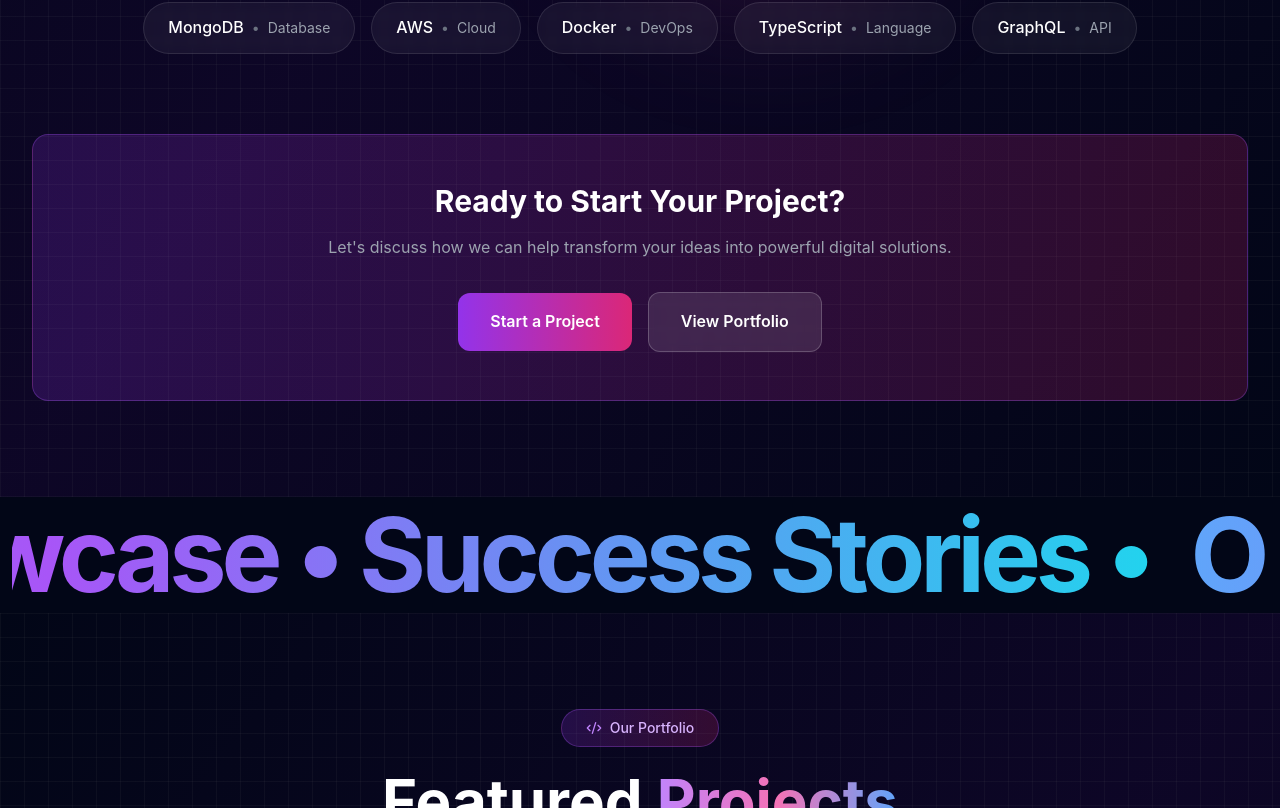
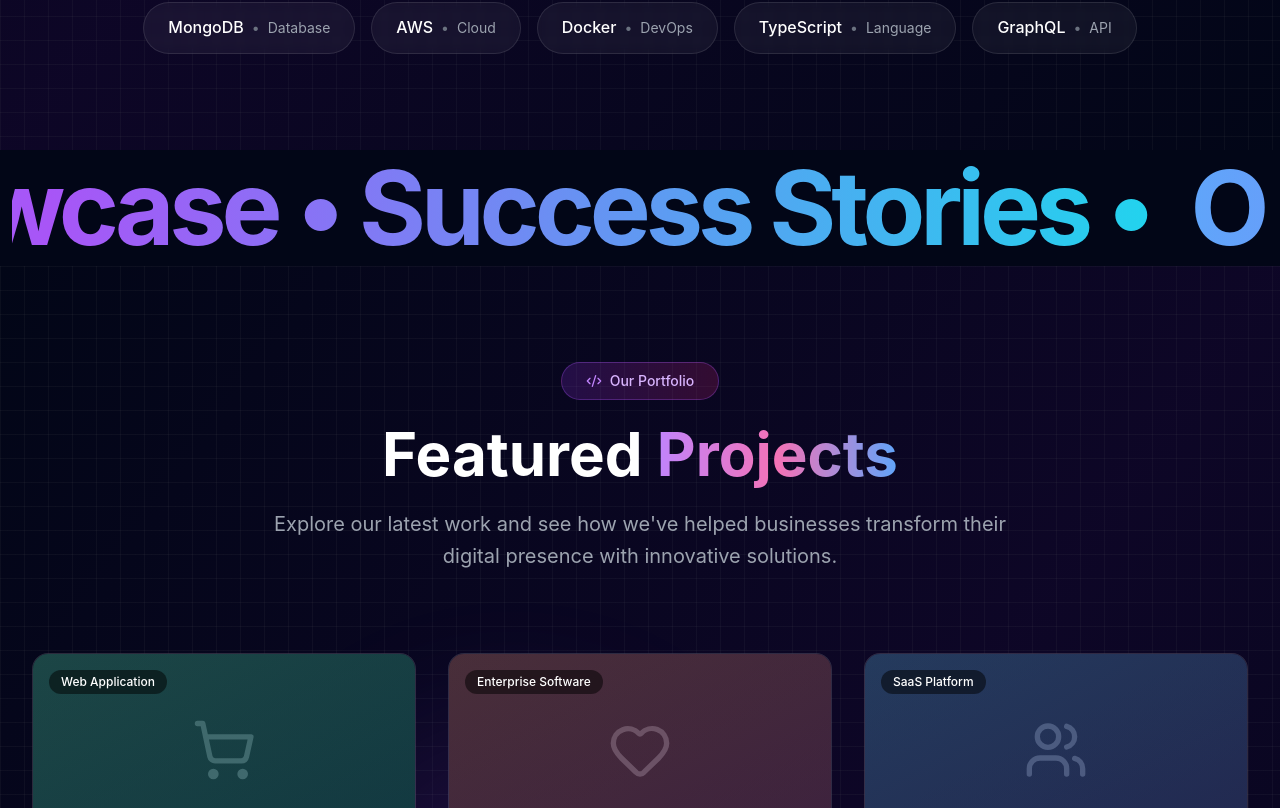
Before and after one commit to sayaji-jay/sayaji-infotech-website, a Next.js app: page / in a window 1280 px wide. Shown: the part 2812-3620 px from the top of the page. Built offline with nearby package versions, Linux system fonts and the light colour scheme.

Commit message:
Update New

```diff
--- a/components/Footer.jsx
+++ b/components/Footer.jsx
@@ -157,39 +157,6 @@ const Footer = () => {
           </motion.div>
         </div>
 
-        {/* Newsletter Section */}
-        <motion.div
-          initial={{ opacity: 0, y: 20 }}
-          whileInView={{ opacity: 1, y: 0 }}
-          transition={{ duration: 0.6, delay: 0.4 }}
-          viewport={{ once: true }}
-          className="bg-gradient-to-r from-purple-900/20 to-pink-900/20 rounded-2xl border border-purple-500/20 p-8 mb-12"
-        >
-          <div className="text-center max-w-2xl mx-auto">
-            <h3 className="text-2xl font-bold text-white mb-4">
-              Stay Updated with Sayaji Infotech
-            </h3>
-            <p className="text-gray-400 mb-6">
-              Get the latest tech insights, project updates, and industry trends delivered to your inbox.
-            </p>
-
-            <div className="flex flex-col sm:flex-row gap-4 max-w-md mx-auto">
-              <input
-                type="email"
-                placeholder="Enter your email"
-                className="flex-1 px-4 py-3 rounded-lg bg-white/10 border border-white/20 text-white placeholder-gray-400 focus:outline-none focus:border-green-500/50 focus:ring-2 focus:ring-green-500/20"
-              />
-              <motion.button
-                whileHover={{ scale: 1.02 }}
-                whileTap={{ scale: 0.98 }}
-                className="px-6 py-3 bg-gradient-to-r from-green-600 to-blue-600 hover:from-green-700 hover:to-blue-700 text-white rounded-lg font-medium transition-all duration-300 flex items-center justify-center gap-2 shadow-lg hover:shadow-xl"
-              >
-                Subscribe
-                <ArrowRight className="w-4 h-4" />
-              </motion.button>
-            </div>
-          </div>
-        </motion.div>
 
         {/* Bottom Section */}
         <motion.div
--- a/components/Services.jsx
+++ b/components/Services.jsx
@@ -225,39 +225,6 @@ const Services = () => {
           </motion.div>
         </motion.div>
 
-        {/* CTA Section */}
-        <motion.div
-          initial={{ opacity: 0, y: 30 }}
-          whileInView={{ opacity: 1, y: 0 }}
-          viewport={{ once: true }}
-          transition={{ duration: 0.8, delay: 0.4 }}
-          className="mt-20 text-center"
-        >
-          <div className="bg-gradient-to-r from-purple-600/20 to-pink-600/20 border border-purple-500/30 rounded-2xl p-8 sm:p-12">
-            <h3 className="text-2xl sm:text-3xl font-bold text-white mb-4">
-              Ready to Start Your Project?
-            </h3>
-            <p className="text-gray-400 mb-8 max-w-2xl mx-auto">
-              Let's discuss how we can help transform your ideas into powerful digital solutions.
-            </p>
-            <div className="flex flex-col sm:flex-row items-center justify-center gap-4">
-              <motion.button
-                whileHover={{ scale: 1.05 }}
-                whileTap={{ scale: 0.95 }}
-                className="bg-gradient-to-r from-purple-600 to-pink-600 text-white px-8 py-4 rounded-xl font-semibold transition-all duration-300 hover:shadow-2xl hover:shadow-purple-500/25"
-              >
-                Start a Project
-              </motion.button>
-              <motion.button
-                whileHover={{ scale: 1.05 }}
-                whileTap={{ scale: 0.95 }}
-                className="bg-white/10 border border-white/20 text-white px-8 py-4 rounded-xl font-semibold backdrop-blur-sm transition-all duration-300 hover:bg-white/20"
-              >
-                View Portfolio
-              </motion.button>
-            </div>
-          </div>
-        </motion.div>
       </div>
     </section>
   );
--- a/components/Testimonials.jsx
+++ b/components/Testimonials.jsx
@@ -275,39 +275,6 @@ const Testimonials = () => {
           <div className="absolute inset-x-0 bottom-0 h-3 bg-slate-950 pointer-events-none z-30"></div>
         </motion.div>
 
-        {/* CTA Section */}
-        <motion.div
-          initial={{ opacity: 0, y: 30 }}
-          whileInView={{ opacity: 1, y: 0 }}
-          viewport={{ once: true }}
-          transition={{ duration: 0.8, delay: 0.4 }}
-          className="mt-20 text-center"
-        >
-          <div className="bg-gradient-to-r from-purple-600/20 to-pink-600/20 border border-purple-500/30 rounded-2xl p-8 sm:p-12">
-            <h3 className="text-2xl sm:text-3xl font-bold text-white mb-4">
-              Ready to Join Our Success Stories?
-            </h3>
-            <p className="text-gray-400 mb-8 max-w-2xl mx-auto">
-              Let's discuss how we can help you achieve similar results with your next project.
-            </p>
-            <div className="flex flex-col sm:flex-row items-center justify-center gap-4">
-              <motion.button
-                whileHover={{ scale: 1.05 }}
-                whileTap={{ scale: 0.95 }}
-                className="bg-gradient-to-r from-purple-600 to-pink-600 text-white px-8 py-4 rounded-xl font-semibold transition-all duration-300 hover:shadow-2xl hover:shadow-purple-500/25"
-              >
-                Start Your Project
-              </motion.button>
-              <motion.button
-                whileHover={{ scale: 1.05 }}
-                whileTap={{ scale: 0.95 }}
-                className="bg-white/10 border border-white/20 text-white px-8 py-4 rounded-xl font-semibold backdrop-blur-sm transition-all duration-300 hover:bg-white/20"
-              >
-                Read Case Studies
-              </motion.button>
-            </div>
-          </div>
-        </motion.div>
       </div>
     </section>
   );
```
